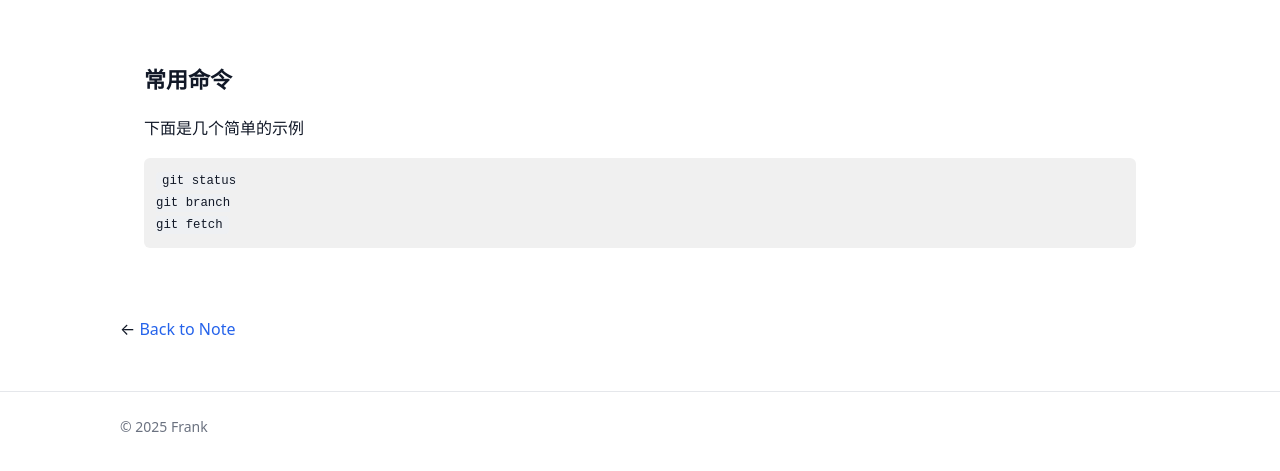
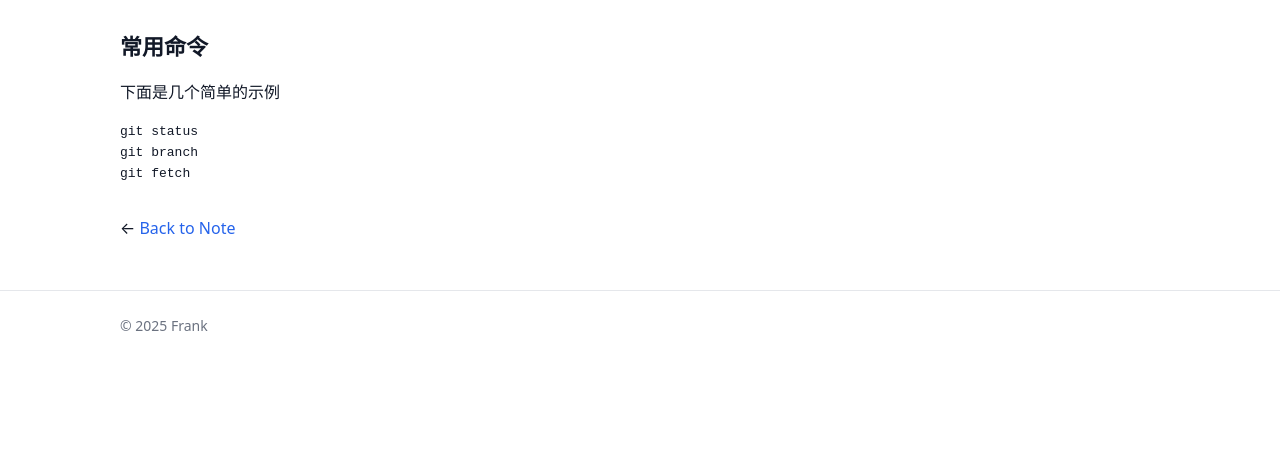
Before and after one commit to AboutPeifeng/AboutPeifeng.github.io, a plain HTML site: page note/git.html in a window 1280 px wide. Shown: the part 151-622 px from the top of the page. Drawn offline with nearby package versions, Linux system fonts and the light colour scheme.

Commit message:
test: delete note-content in article

````diff
--- a/note/git.html
+++ b/note/git.html
@@ -30,9 +30,10 @@ git status
 git branch
 git fetch
 ```
-  </script>
+    </script>
 
-    <article class="note-content" id="md-content"></article>
+    <!-- <article class="note-content" id="md-content"></article> -->
+    <article id="md-content"></article>
     <script src="https://cdn.jsdelivr.net/npm/marked/marked.min.js"></script>
     <script> const mdText = document.getElementById('md-source').textContent; document.getElementById('md-content').innerHTML = marked.parse(mdText); </script>
 
````
Also changed, not shown: note/latex.html (+2 -3 lines), note/linux.html (+2 -2 lines).
